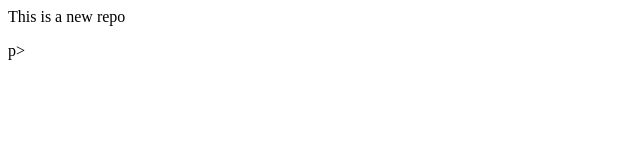
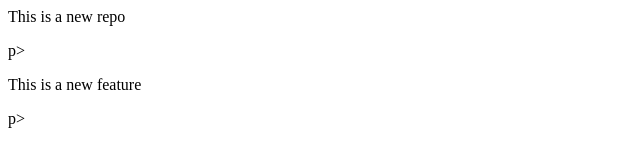
Before and after one commit to AnkushSaini0001/local_repo, a plain HTML site: page index.html in a window 1280 px wide. Shown: the whole page, without its empty margins (0-640 px from the left). Drawn offline with Linux system fonts and the light colour scheme.

Commit message:
add new fetaure

```diff
--- a/index.html
+++ b/index.html
@@ -1 +1,2 @@
 <p>This is a new repo </p>p>
+<p>This is a new feature </p>p>
```
